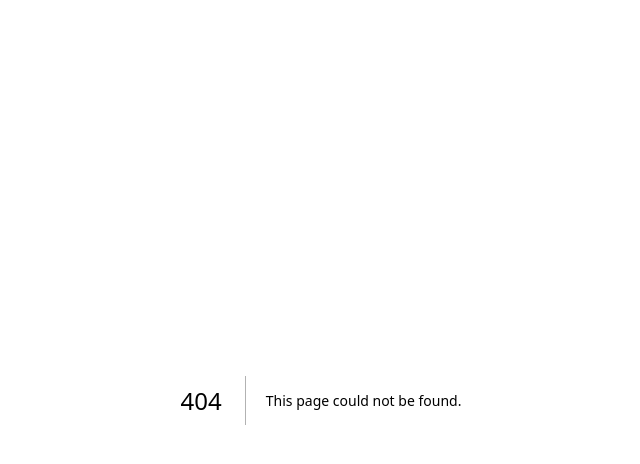
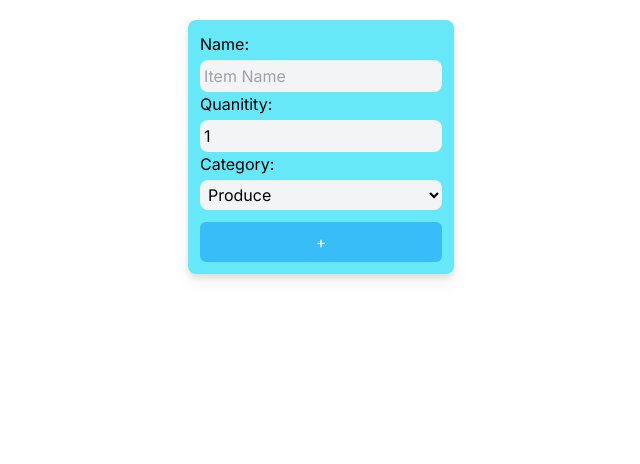
Before and after one commit to kevin-liuu/cprg306-assignments, a Next.js app: page /week4 in a window 1280 px wide. Before the commit this address had no page. Shown: the top 464 px of the page, without its empty margins (319-959 px from the left). Built offline with nearby package versions, Linux system fonts and the light colour scheme.

Commit message:
feat: added week4 component

```diff
--- a/app/page.js
+++ b/app/page.js
@@ -14,6 +14,9 @@ export default function Home() {
       <div className="text-center hover:text-cyan-400 hover:underline p-2">
         <Link href="/week3">week3</Link>
       </div>
+      <div className="text-center hover:text-cyan-400 hover:underline p-2">
+        <Link href="/week4">week4</Link>
+      </div>
     </main>
   );
 }
--- a/app/week3/item.jsx
+++ b/app/week3/item.jsx
@@ -1,5 +1,6 @@
 
 function Item (props){
+
     return(
 
         <div className="p-2 m-4 bg-indigo-400 max-w-sm rounded-md drop-shadow-lg">
--- /dev/null
+++ b/app/week4/new-item.js
@@ -0,0 +1,96 @@
+"use client";
+import { useState } from "react";
+
+export default function Newitem (){
+    const [name, setName] = useState("");
+    const [quantity, setQuantity] = useState(1);
+    const [category, setCategory] = useState("produce");
+
+    //sets the target input value to the name
+    const handleNameChange = (event) => {
+        setName(event.target.value);
+    }
+    const handleQuantityChange = (event) => {
+        setQuantity(event.target.value);
+    }
+    const handleCategoryChange = (event) => {
+        setCategory(event.target.value)
+    }
+
+    const handleSubmit = (event) => {
+        event.preventDefault(); // prevents default
+
+        //create item object
+        const item = {
+            name,
+            quantity,
+            category,
+        };
+        //log item object to console
+        console.log(item)
+        //alert current state
+        alert(`Name: ${name} Quantity: ${quantity} Category: ${category}`);
+
+        //reset to default
+        setName("");
+        setQuantity(1);
+        setCategory("produce");
+    }
+    return(
+        <main className="flex justify-center w-full">
+            <div>
+                <form className ="mt-5 bg-cyan-300 rounded-lg p-3 drop-shadow-lg" onSubmit={handleSubmit}>
+                    <label>Name:
+                        <input
+                        type="text"
+                        required
+                        placeholder="Item Name"
+                        onChange={handleNameChange}
+                        value={name}
+                        className="mt-1 p-1 block w-full rounded-lg text-black bg-gray-100 focus:bg-white">
+                        </input>
+
+
+                    </label>
+                    <label>
+                        Quanitity:
+                    <input
+                        type="number"
+                        min={1}
+                        max={99}
+                        required
+                        onChange={handleQuantityChange}
+                        value={quantity}
+                        className="mt-1 p-1 block w-full rounded-lg text-black bg-gray-100 focus:bg-white">
+                        </input>
+                    </label>
+
+                    <label>
+                        Category:
+                        <select
+                        value={category}
+                        onChange={handleCategoryChange}
+                        className="mt-1 p-1 block w-full rounded-lg text-black bg-gray-100 focus:bg-white">
+                            <option>Produce</option>
+                            <option>Dairy</option>
+                            <option>Bakery</option>
+                            <option>Meat</option>
+                            <option>Frozen Foods</option>
+                            <option>Canned Goods</option>
+                            <option>Dry Goods</option>
+                            <option>Beverages</option>
+                            <option>Snacks</option>
+                            <option>Household</option>
+                            <option>Other</option>
+
+                        </select>
+                    </label>
+                    <button type="submit"
+                    className="mt-3 w-full py-2 px-4 bg-sky-400 hover:bg-sky-500 rounded-md text-white">
+                    +
+                    </button>
+                </form>
+            </div>
+        </main>
+    );
+}
--- /dev/null
+++ b/app/week4/page.js
@@ -0,0 +1,8 @@
+import Newitem from "./new-item.js";
+
+export default function Week4page(){
+    return(
+        <Newitem></Newitem>
+    );
+
+}
```
